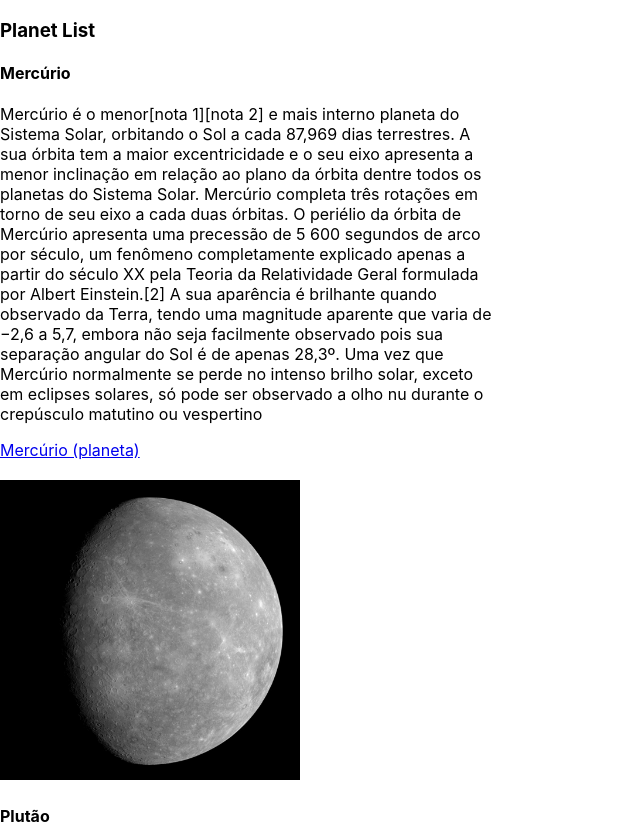
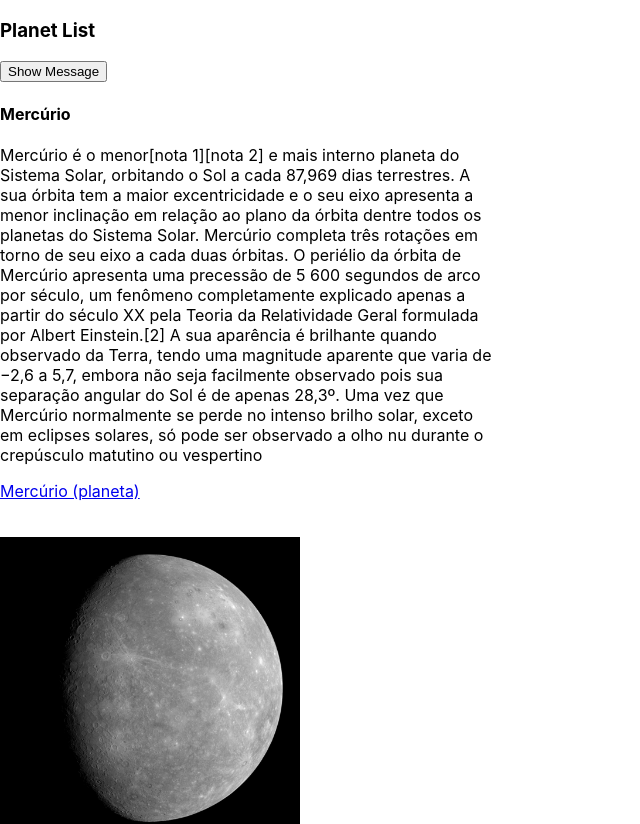
Before and after one commit to jeanHe4rt/ReactJS, a React (Create React App) app in the folder exe-lorem/: page / in a window 1280 px wide. Shown: the top 824 px of the page, without its empty margins (0-640 px from the left). Built offline with nearby package versions, Linux system fonts and the light colour scheme.

Commit message:
Adicionando Eventos a Aplicacao Button - onClick

```diff
--- a/exe-lorem/src/components/planets/index.js
+++ b/exe-lorem/src/components/planets/index.js
@@ -1,12 +1,18 @@
 import React, { Fragment } from "react";
 import Planet from "./planet";
 import Mercurio from '../../shared/grey-img/Mercurio.png'
+
+const showMessage = () => {
+  console.log("Meu Primeiro evento!");
+}
 
 
 const Planets = () => {
   return (
     <Fragment>
+
       <h3>Planet List</h3>
+      <button onClick={showMessage}> Show Message</button>
       <Planet
       name="Mercúrio"
       text = "Mercúrio é o menor[nota 1][nota 2] e mais interno planeta do Sistema Solar, orbitando o Sol a cada 87,969 dias terrestres. A sua órbita tem a maior excentricidade e o seu eixo apresenta a menor inclinação em relação ao plano da órbita dentre todos os planetas do Sistema Solar. Mercúrio completa três rotações em torno de seu eixo a cada duas órbitas. O periélio da órbita de Mercúrio apresenta uma precessão de 5 600 segundos de arco por século, um fenômeno completamente explicado apenas a partir do século XX pela Teoria da Relatividade Geral formulada por Albert Einstein.[2] A sua aparência é brilhante quando observado da Terra, tendo uma magnitude aparente que varia de −2,6 a 5,7, embora não seja facilmente observado pois sua separação angular do Sol é de apenas 28,3º. Uma vez que Mercúrio normalmente se perde no intenso brilho solar, exceto em eclipses solares, só pode ser observado a olho nu durante o crepúsculo matutino ou vespertino"
--- a/exe-lorem/src/shared/desciptionWithLink/index.js
+++ b/exe-lorem/src/shared/desciptionWithLink/index.js
@@ -3,11 +3,11 @@ import "./index.css"
 
 const DescriptionWithLink = (props) => {
   return (
-    <Fragment className="DescriptionWithLink">
+    <Fragment>
       <p>{props.text}</p>
-      <div>
+      <p>
         <a className="link"href={props.url} taget="_blanck">{props.name_url}</a>
-      </div>
+      </p>
     </Fragment>
   )
 }
```
